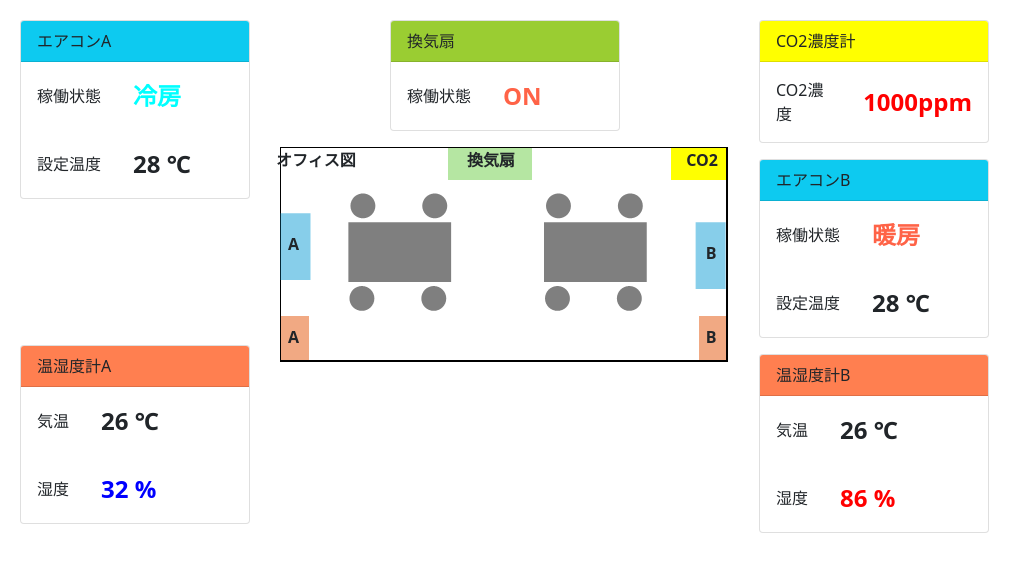
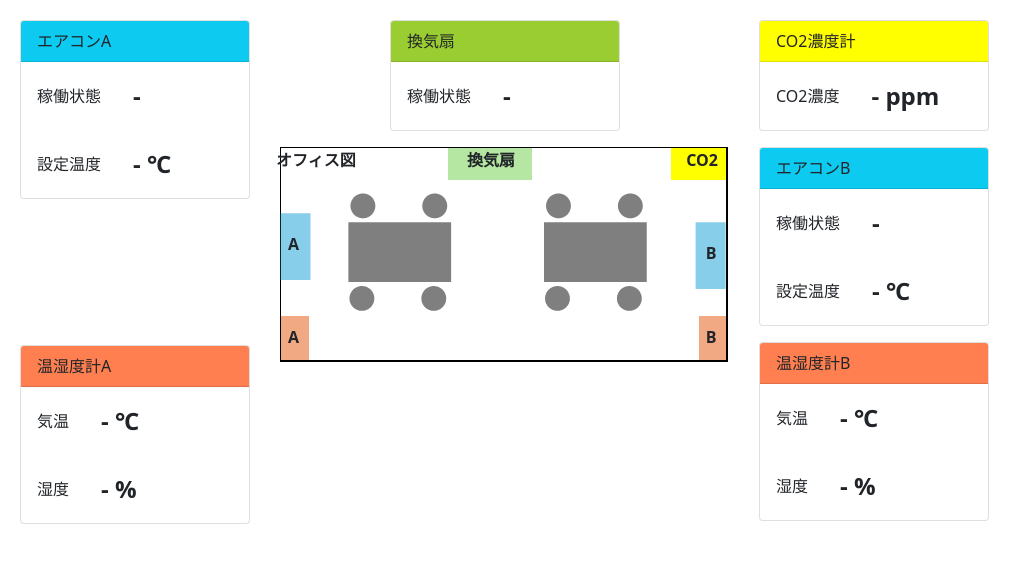
Before and after one commit to matsuda705/AzureAppPractice, a Flask app: page / in a window 1280 px wide. Shown: the part 70-642 px from the top of the page, without its empty margins (0-1032 px from the left). Run offline with Flask 3, Linux system fonts and the light colour scheme.

Commit message:
idとclassの追加、ダミーデータの追加

```diff
--- a/WebUI/templates/index.html
+++ b/WebUI/templates/index.html
@@ -10,37 +10,37 @@
 {% block content %}
 <div id="realtime-info">
     <div class="index-line">
-        <div class="card text-dark mb-3">
+        <div id="air_conditioner_A" class="card text-dark mb-3">
             <div class="card-header bg-info">エアコンA</div>
             <div class="card-body">
                 <div class="card-text">稼働状態</div>
-                <div class="card-text card-param cooler">冷房</div>
+                <div class="card-text card-param status-val">-</div>
             </div>
             <div class="card-body">
                 <div class="card-text">設定温度</div>
-                <div class="card-text card-param">28 ℃</div>
+                <div class="card-text card-param set-temp">- ℃</div>
             </div>
         </div>
 
-        <div class="card text-dark mb-3"style="margin-top: 146px;">
+        <div id="thermohygrometer_A" class="card text-dark mb-3"style="margin-top: 146px;">
             <div class="card-header bg-thermo">温湿度計A</div>
             <div class="card-body">
                 <div class="card-text">気温</div>
-                <div class="card-text card-param">26 ℃</div>
+                <div class="card-text card-param get-temp">- ℃</div>
             </div>
             <div class="card-body">
                 <div class="card-text">湿度</div>
-                <div class="card-text card-param low-alart">32 %</div>
+                <div class="card-text card-param get-humidity">- %</div>
             </div>
         </div>
     </div>
 
     <div class="index-line">
-        <div class="card text-dark mb-3" style="margin-left: 110px;">
+        <div id="fan" class="card text-dark mb-3" style="margin-left: 110px;">
             <div class="card-header bg-fan">換気扇</div>
             <div class="card-body">
                 <div class="card-text">稼働状態</div>
-                <div class="card-text card-param heater">ON</div>
+                <div class="card-text card-param status-bool">-</div>
             </div>
         </div>
 
@@ -58,35 +58,35 @@
     </div>
 
     <div class="index-line">
-        <div class="card text-dark mb-3">
+        <div id="co2_monitor" class="card text-dark mb-3">
             <div class="card-header bg-co2">CO2濃度計</div>
             <div class="card-body">
                 <div class="card-text">CO2濃度</div>
-                <div class="card-text card-param high-alart">1000ppm</div>
+                <div class="card-text card-param co2-val">- ppm</div>
             </div>
         </div>
 
         <div class="card text-dark mb-3">
-            <div class="card-header bg-info">エアコンB</div>
+            <div id="air_conditioner_B" class="card-header bg-info">エアコンB</div>
             <div class="card-body">
                 <div class="card-text">稼働状態</div>
-                <div class="card-text card-param heater">暖房</div>
+                <div class="card-text card-param status-val">-</div>
             </div>
             <div class="card-body">
                 <div class="card-text">設定温度</div>
-                <div class="card-text card-param">28 ℃</div>
+                <div class="card-text card-param set-temp">- ℃</div>
             </div>
         </div>
 
         <div class="card text-dark mb-3">
-            <div class="card-header bg-thermo">温湿度計B</div>
+            <div id="thermohygrometer_B" class="card-header bg-thermo">温湿度計B</div>
             <div class="card-body">
                 <div class="card-text">気温</div>
-                <div class="card-text card-param">26 ℃</div>
+                <div class="card-text card-param get-temp">- ℃</div>
             </div>
             <div class="card-body">
                 <div class="card-text">湿度</div>
-                <div class="card-text card-param high-alart">86 %</div>
+                <div class="card-text card-param get-humidity">- %</div>
             </div>
         </div>
     </div>
```
Also changed, not shown: WebUI/dummy/dummy_data.json (added, +30 -0 lines).
